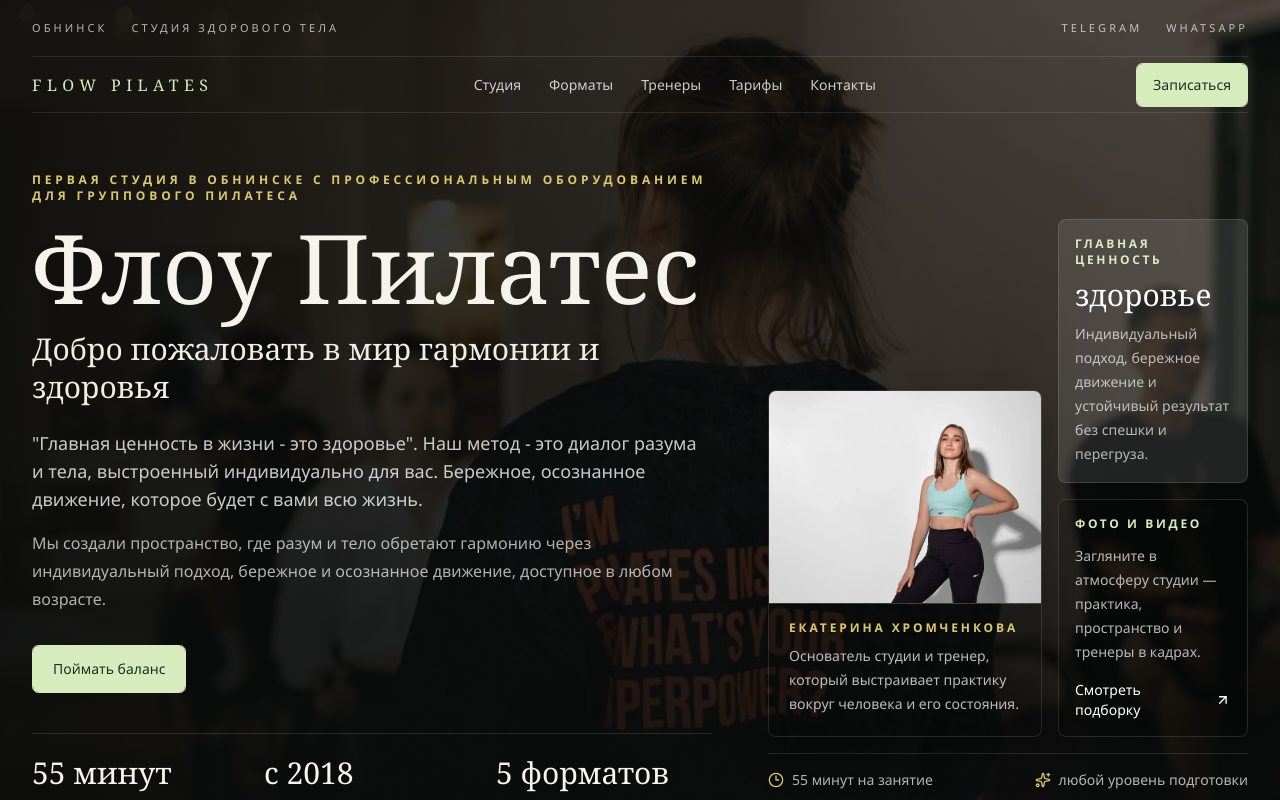
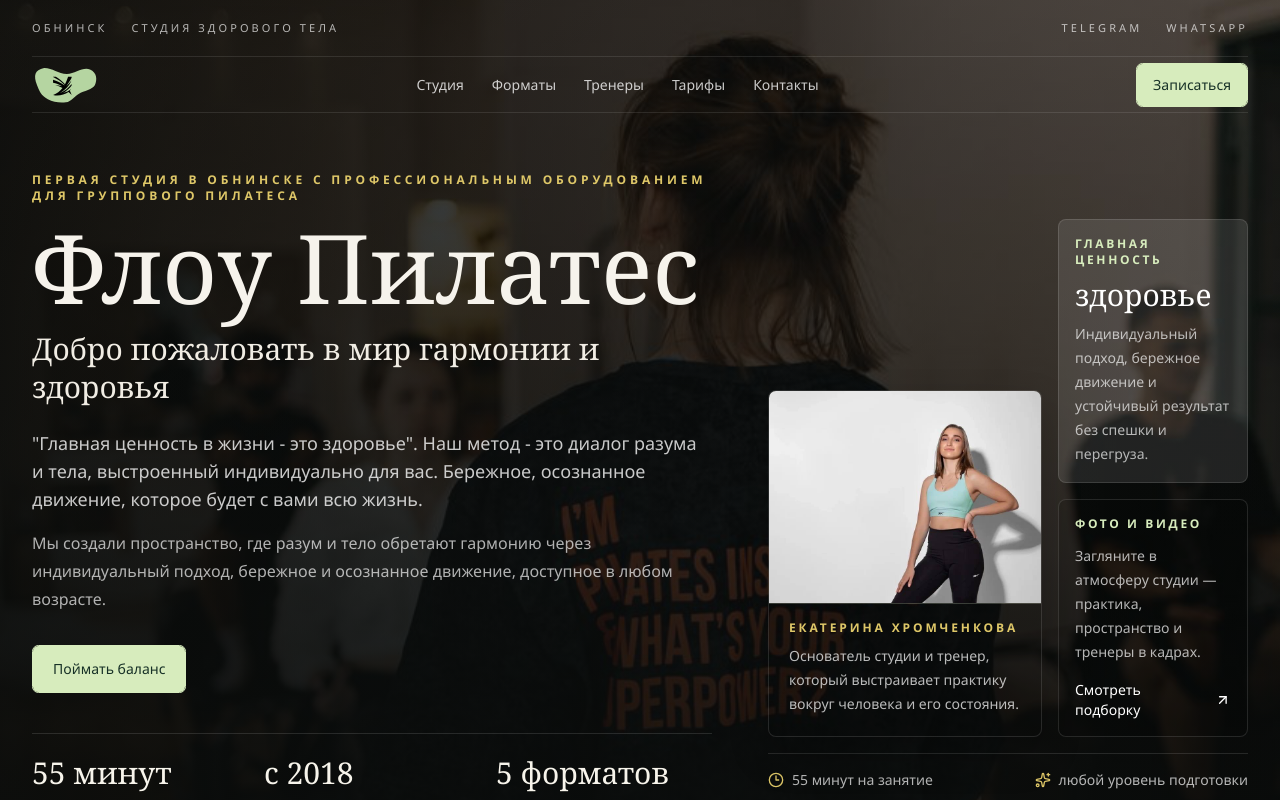
Before and after one commit to Hromsi/flow-pilates, a Next.js app: page / in a window 1280 px wide. Shown: the top 800 px of the page. Built offline with nearby package versions, Linux system fonts and the light colour scheme.

Commit message:
feat: update SiteHeader to include logo image and improve accessibility
- Added an Image component for the Flow Pilates logo in the SiteHeader, enhancing brand visibility.
- Updated the link class and added an aria-label for better accessibility and user experience.

```diff
--- a/src/components/site-header.tsx
+++ b/src/components/site-header.tsx
@@ -1,5 +1,6 @@
 "use client";
 
+import Image from "next/image";
 import Link from "next/link";
 import { usePathname } from "next/navigation";
 import { useEffect, useState } from "react";
@@ -100,7 +101,8 @@ export function SiteHeader({
           <Link
             href="/#top"
             scroll={false}
-            className="font-heading text-base uppercase tracking-[0.34em] text-[#d7ecbd] transition-colors hover:text-[#ecf8e1]"
+            aria-label="Flow Pilates"
+            className="inline-flex items-center transition-opacity hover:opacity-80"
             onClick={(event) => {
               if (pathname !== "/") {
                 return;
@@ -112,7 +114,14 @@ export function SiteHeader({
               });
             }}
           >
-            Flow Pilates
+            <Image
+              src="/logo-mark.svg"
+              alt="Flow Pilates"
+              width={520}
+              height={310}
+              priority
+              className="h-10 w-auto"
+            />
           </Link>
 
           <div className="hidden items-center gap-7 md:flex">
```
